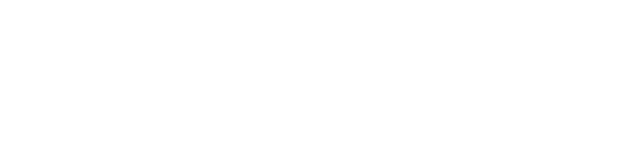
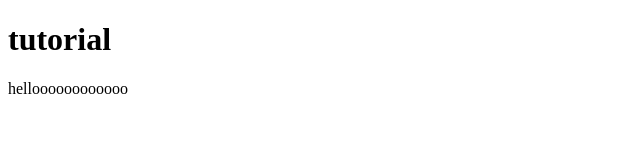
Before and after one commit to VinushiyaS/vinush, a plain HTML site: page index.html in a window 1280 px wide. Shown: the whole page, without its empty margins (0-640 px from the left). Drawn offline with Linux system fonts and the light colour scheme.

Commit message:
Update index.html

```diff
--- a/index.html
+++ b/index.html
@@ -5,6 +5,8 @@
     <meta name="viewport" content="width=device-width, initial-scale=1.0">
     <title>practice Git Hub</title>
 </head>
+    <h1>tutorial</h1>
+    <p>helloooooooooooo</p>
 <body>
 
 </body>
```
